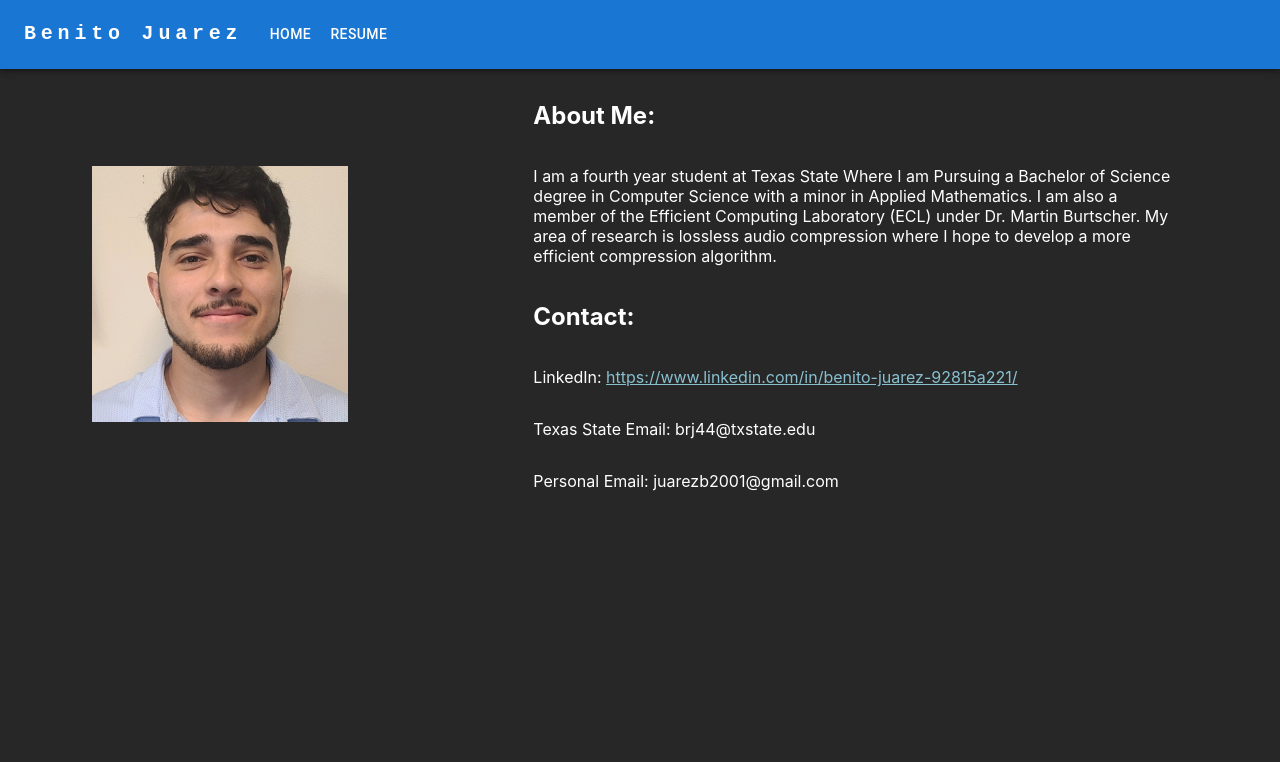
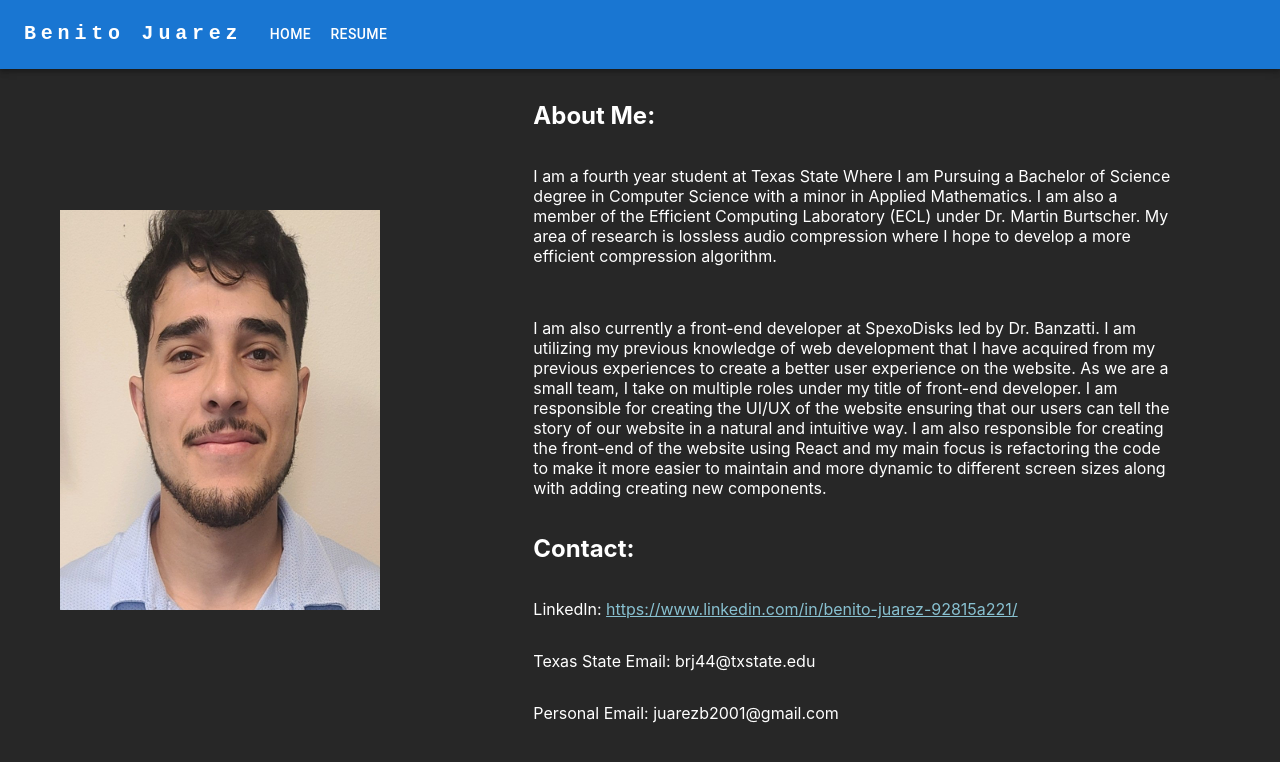
Before and after one commit to brj44/PersonalWebsite, a React (Create React App) app in the folder brj44-website/: page / in a window 1280 px wide. Shown: the top 762 px of the page. Built offline with nearby package versions, Linux system fonts and the light colour scheme.

Commit message:
Updated resume and manifest

```diff
--- a/brj44-website/src/Homepage.css
+++ b/brj44-website/src/Homepage.css
@@ -6,8 +6,8 @@
 }
 
 .profileImg{
-    width: 20vw;
-    height: 20vw;
+    width: 25vw;
+    height: 50vh;
     margin: auto;
 }
 
--- a/brj44-website/src/Homepage.js
+++ b/brj44-website/src/Homepage.js
@@ -11,6 +11,14 @@ return(
                     I am a fourth year student at Texas State Where I am Pursuing a Bachelor of Science degree in Computer Science
                     with a minor in Applied Mathematics. I am also a member of the Efficient Computing Laboratory (ECL) under
                     Dr. Martin Burtscher. My area of research is lossless audio compression where I hope to develop a more efficient compression algorithm.
+                </p>
+                <br/>
+                <p>
+                    I am also currently a front-end developer at SpexoDisks led by Dr. Banzatti. I am utilizing my previous knowledge of web development
+                    that I have acquired from my previous experiences to create a better user experience on the website. As we are a small team, I take on
+                    multiple roles under my title of front-end developer. I am responsible for creating the UI/UX of the website ensuring that our users can tell
+                    the story of our website in a natural and intuitive way. I am also responsible for creating the front-end of the website using React and my main
+                    focus is refactoring the code to make it more easier to maintain and more dynamic to different screen sizes along with adding creating new components.
                 </p>
                 <h2>Contact:</h2>
                 <p>
--- a/brj44-website/src/Resume.js
+++ b/brj44-website/src/Resume.js
@@ -12,6 +12,17 @@ const Resume = () => {
             </div>
             <div className={"mainTextbox"}>
                 <h3>Experience:</h3>
+
+                <b>Front-End Web Developer at <a href={"https://spexodisks.com/"}>SpexoDisks</a></b>
+                <b>January 2023 - Present</b>
+                <ul>
+                    <li>Design pages to modernize the website UI and make pages feel more homogenous.</li>
+                    <li>Create reusable components that can serve a variety of purposes on the website.</li>
+                    <li>Reformat frontend to make the pages responsive to a variety of different screen sizes.</li>
+                    <li>Communicate our project lead to convert their ideas into real components on the website.</li>
+                    <li>Collaborate with a small team to create a better overall website for our users.</li>
+                </ul>
+
                 <b>Software Development Intern at Paycom</b>
                 <b>May 2022 - August 2022</b>
                 <ul>
@@ -32,8 +43,9 @@ const Resume = () => {
                 </ul>
                 <b>References</b>
                 <ul>
+                    <li>Caleb Wheeler – Detector Readout Development Scientist: Phone 314-283-8383</li>
+                    <li>Tecpal SolisRayos - Previous Team Lead and mentor: Phone – 915-990-5187</li>
                     <li>Cheryl Contreras - Previous Employer: Work Phone - 512-245-7467</li>
-                    <li>Jannette O’Balle - Current Employer: Work Phone - 512-245-791</li>
                 </ul>
             </div>
             <div className={"mainTextbox"}>
```
Also changed, not shown: brj44-website/public/logo192.png (deleted), brj44-website/public/logo512.png (deleted), brj44-website/public/manifest.json.
